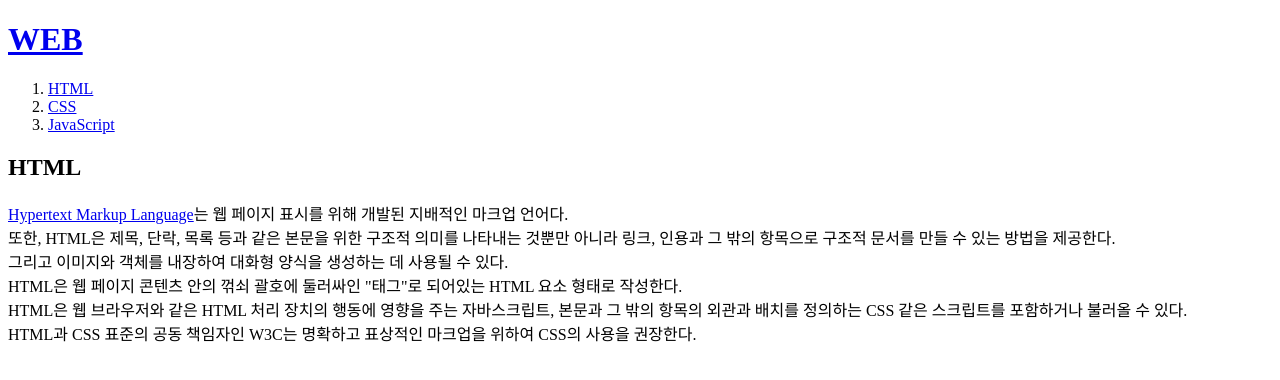
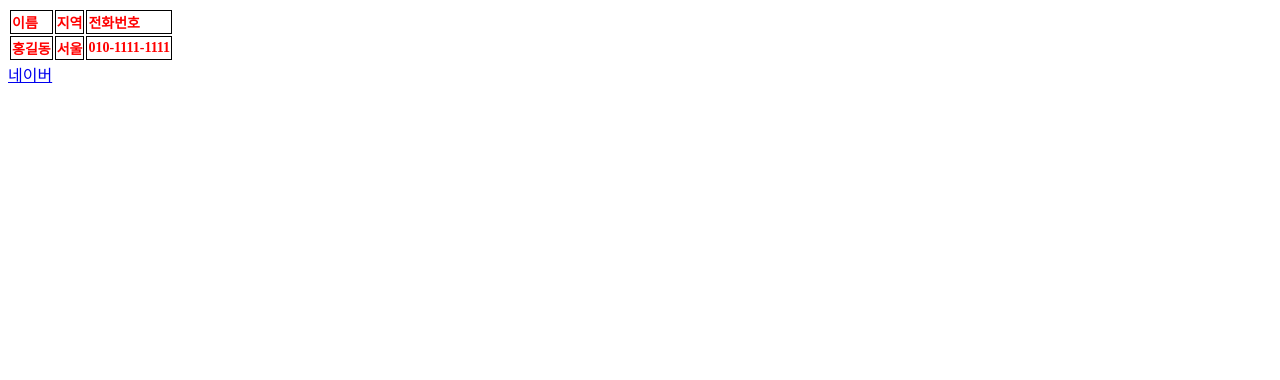
Before and after one commit to kkkkrk/my-first-website, a website: page index.html in a window 1280 px wide. Drawn offline with Linux system fonts and the light colour scheme.

Commit message:
Add files via upload
css test

```diff
--- a/index.html
+++ b/index.html
@@ -1,32 +1,47 @@
 <!DOCTYPE html>
 <html>
   <head>
-    <title>WEB - html</title>
     <meta charset="utf-8" />
+    <title>Document</title>
+    <link rel="stylesheet" href="styles.css" />
   </head>
   <body>
-    <h1><a href="index.html">WEB</a></h1>
-    <ol>
-      <li><a href="1.html">HTML</a></li>
-      <li><a href="2.html">CSS</a></li>
-      <li><a href="3.html">JavaScript</a></li>
-    </ol>
-    <h2>HTML</h2>
-    <p>
-      <a href="https://ko.wikipedia.org/wiki/HTML">Hypertext Markup Language</a
-      >는 웹 페이지 표시를 위해 개발된 지배적인 마크업 언어다. <br />
-      또한, HTML은 제목, 단락, 목록 등과 같은 본문을 위한 구조적 의미를 나타내는
-      것뿐만 아니라 링크, 인용과 그 밖의 항목으로 구조적 문서를 만들 수 있는
-      방법을 제공한다. <br />
-      그리고 이미지와 객체를 내장하여 대화형 양식을 생성하는 데 사용될 수 있다.
-      <br />
-      HTML은 웹 페이지 콘텐츠 안의 꺾쇠 괄호에 둘러싸인 "태그"로 되어있는 HTML
-      요소 형태로 작성한다. <br />
-      HTML은 웹 브라우저와 같은 HTML 처리 장치의 행동에 영향을 주는
-      자바스크립트, 본문과 그 밖의 항목의 외관과 배치를 정의하는 CSS 같은
-      스크립트를 포함하거나 불러올 수 있다. <br />
-      HTML과 CSS 표준의 공동 책임자인 W3C는 명확하고 표상적인 마크업을 위하여
-      CSS의 사용을 권장한다.
-    </p>
+    <!-- <h1>My First Heading</h1>
+    <p style="color: red">My First Paragraph</p>
+    <p style="color: blue">I am blue</p>
+    <p style="color: red">My First Paragraph</p>
+    <p class="color-primary font-50">안녕</p>
+    <button type="button" onclick="javascript:alert('click button!');">
+      Click
+    </button>
+    <input type="text" />
+    <input type="number" />
+    <select class="option">
+      <option>제주</option>
+      <option>서울</option>
+    </select>
+    <br /> -->
+    <table class="tb">
+      <thead>
+        <tr>
+          <td>이름</td>
+          <td>지역</td>
+          <td>전화번호</td>
+        </tr>
+      </thead>
+      <tbody>
+        <tr>
+          <td>홍길동</td>
+          <td>서울</td>
+          <td>010-1111-1111</td>
+        </tr>
+      </tbody>
+    </table>
+    <a href="https://www.naver.com/" target="_blank">네이버</a>
+    <!-- <img
+      width="400px"
+      src="https://i.namu.wiki/i/VaXoJEIIW8BD7qaP3puF-r4UGMLnyeDs2thy5GVcLyTZwBI45W89_CbC4LfaKzeEo-GeqYGg5t9P2dRvLnNTga2415xfb3S7wiBQZX5MDFEB4kA8LyjbUUvZrza6JKFlv0soOzqiGvMiaAKAwKZ1nw.svg"
+      alt="html"
+    /> -->
   </body>
 </html>
--- a/styles.css
+++ b/styles.css
@@ -1,3 +1,19 @@
+.color-primary {
+  color: blueviolet;
+}
+.font-50 {
+  font-size: 50px;
+}
 h1 {
-  text-decoration: underline;
+  color: darkgoldenrod;
 }
+.option {
+  color: seagreen;
+  font-size: 60px;
+}
+.tb td {
+  border: 1px solid #000;
+  font-size: 14px;
+  font-weight: bold;
+  color: red;
+}
```
